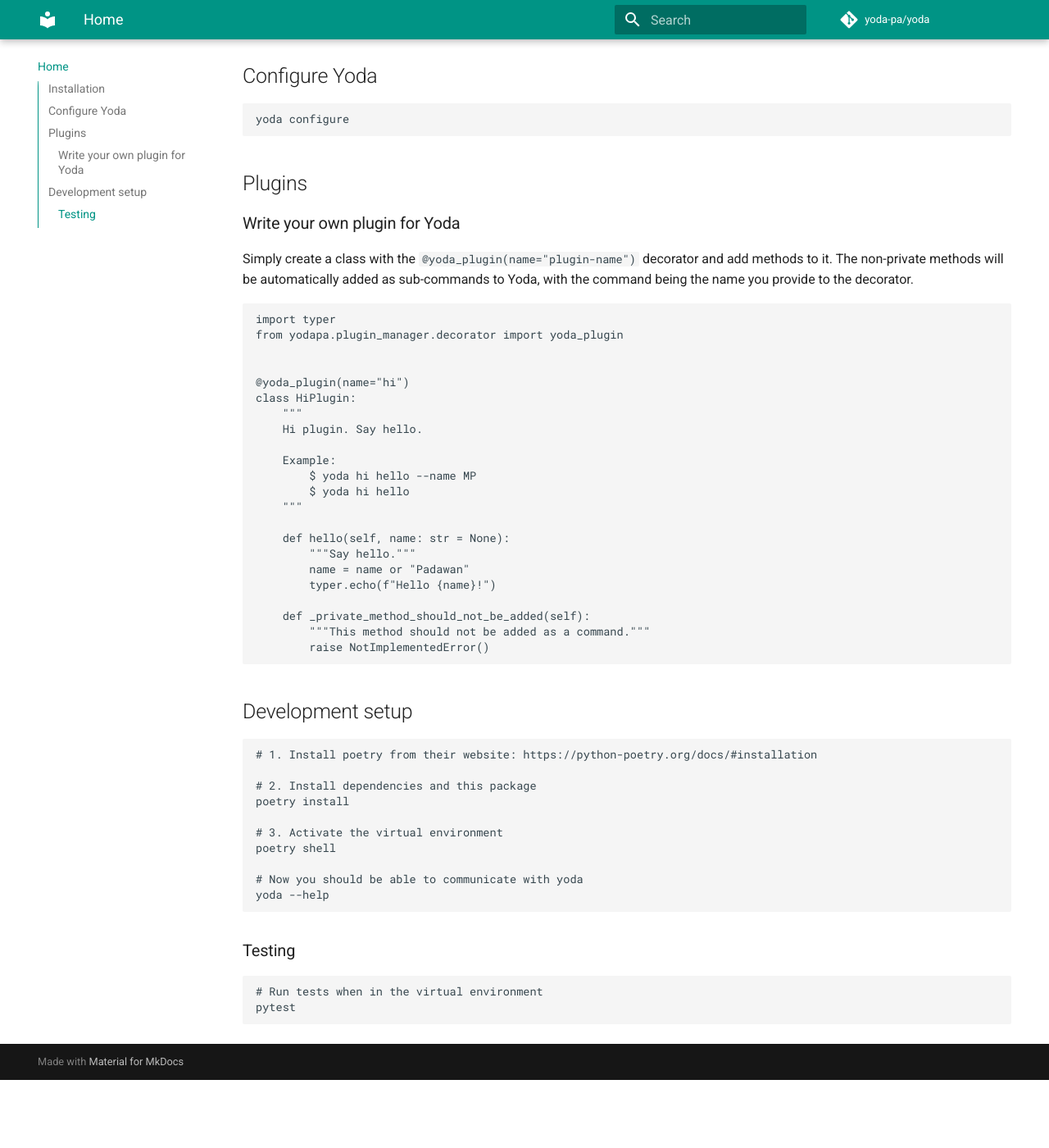
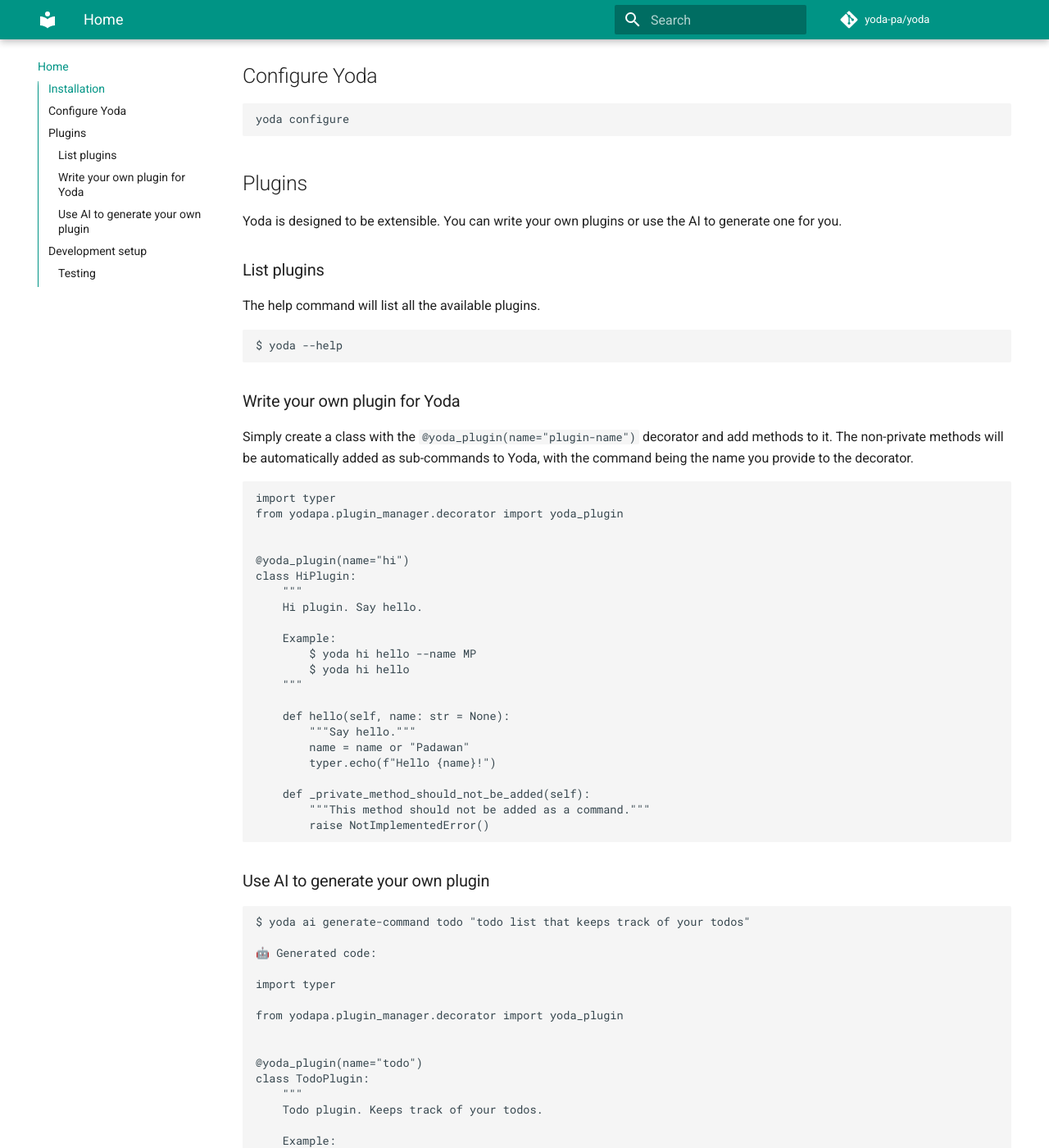
Before and after one commit to yoda-pa/yoda, an MkDocs documentation site: the page built from docs/docs/index.md, in a window 1280 px wide and 1400 px high, scrolled down 945 px. Shown: the whole window at 82% size. Built offline with MkDocs 1.6.1 and Material for MkDocs 9.7.7, drawn with Linux system fonts in a browser that asks for light colours; comment, search, counter and statistics services are not loaded; before the commit the page ends 2262 px from its top, so only the background shows below that; some of the changed text lies outside the part shown.

Commit message:
add documentation

````diff
--- a/docs/docs/index.md
+++ b/docs/docs/index.md
@@ -22,6 +22,16 @@
 ```
 
 ## Plugins
+
+Yoda is designed to be extensible. You can write your own plugins or use the AI to generate one for you.
+
+### List plugins
+
+The help command will list all the available plugins.
+
+```bash
+$ yoda --help
+```
 
 ### Write your own plugin for Yoda
 
@@ -54,6 +64,71 @@
         raise NotImplementedError()
 ```
 
+### Use AI to generate your own plugin
+
+```bash
+$ yoda ai generate-command todo "todo list that keeps track of your todos"
+
+🤖 Generated code:
+
+import typer
+
+from yodapa.plugin_manager.decorator import yoda_plugin
+
+
+@yoda_plugin(name="todo")
+class TodoPlugin:
+    """
+    Todo plugin. Keeps track of your todos.
+
+    Example:
+        $ yoda todo list --all
+        $ yoda todo add "Finish assignment"
+        $ yoda todo done 1
+        $ yoda todo delete 2
+    """
+
+    def list(self, all: bool = False):
+        """List all todos."""
+        if all:
+            typer.echo("All todos:")
+            for todo in self.todos:
+                typer.echo(f"- {todo}")
+        else:
+            typer.echo("Active todos:")
+            for todo in self.active_todos:
+                typer.echo(f"- {todo}")
+
+    def add(self, name: str):
+        """Add a new todo."""
+        if name == "":
+            raise ValueError("Todo name cannot be empty")
+        self.todos.append(name)
+        typer.echo(f"Added todo '{name}'")
+
+    def done(self, id: int):
+        """Mark a todo as done."""
+        if id < 0 or id >= len(self.todos):
+            raise ValueError("Todo ID out of range")
+        self.active_todos.remove(self.todos[id])
+        typer.echo(f"Marked todo {id} as done")
+
+    def delete(self, id: int):
+        """Delete a todo."""
+        if id < 0 or id >= len(self.todos):
+            raise ValueError("Todo ID out of range")
+        self.todos.remove(self.todos[id])
+        typer.echo(f"Deleted todo {id}")
+
+    def __init__(self):
+        self.todos = []
+        self.active_todos = []
+
+if __name__ == "__main__":
+    typer.run(TodoPlugin())
+
+```
+
 ## Development setup
 
 ```bash
````
Also changed, not shown: README.md, logo.png (added), 1 other file.
